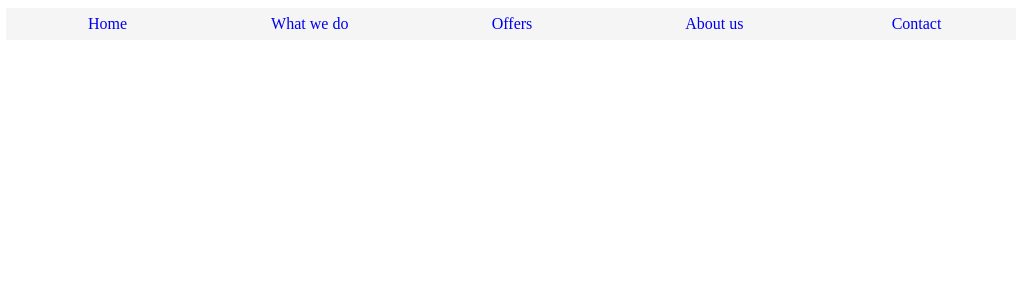
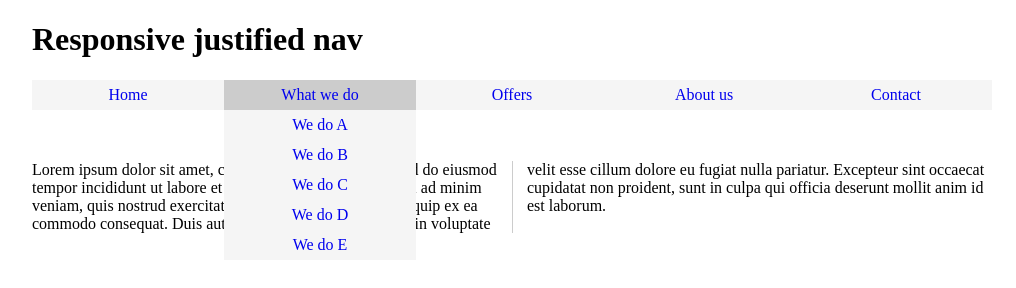
Before and after one commit to chlandin/responsive-justified-nav, a plain HTML site: page index.html in a window 1280 px wide. Both pictures are taken after a click on the link "What we do". Shown: the whole page, without its empty margins (128-1144 px from the left). Drawn offline with nearby package versions, Linux system fonts and the light colour scheme.

Commit message:
Improvements

```diff
--- a/index.html
+++ b/index.html
@@ -5,17 +5,18 @@
         <meta name="viewport" content="width=device-width, height=device-height, initial-scale=1">
         <title>Responsive Justified Nav</title>
         <link rel="stylesheet" href="style.css">
-        <link href="http://netdna.bootstrapcdn.com/font-awesome/3.2.1/css/font-awesome.css" rel="stylesheet">
+        <link href="http://netdna.bootstrapcdn.com/font-awesome/4.0.2/css/font-awesome.css" rel="stylesheet">
         <script src="http://ajax.googleapis.com/ajax/libs/jquery/1.10.2/jquery.min.js"></script>
         <script src="script.js"></script>
     </head>
     <body>
-        <nav>
-            <a href="#" id="nav-collapse"><i class="icon-reorder"></i> Menu</a>
-            <ul class="main_nav">
+            <h1>Responsive justified nav</h1>
+            <nav role="navigation">
+                <button class="nav-expand"><i class="fa fa-bars"></i></button>
+                <ul class="main-nav-list">
                     <li><a href="#">Home</a></li>
                     <li class="parent">
-                    <a href="#">What we do <i class="icon-plus-sign"></i></a>
+                        <a href="#">What we do <i class="fa fa-chevron-right"></i></a>
                         <ul>
                             <li><a href="#">We do A</a></li>
                             <li><a href="#">We do B</a></li>
@@ -24,7 +25,7 @@
                             <li><a href="#">We do E</a></li>
                         </ul>
                     <li class="parent">
-                    <a href="#">Offers <i class="icon-plus-sign"></i></a>
+                        <a href="#">Offers <i class="fa fa-chevron-right"></i></a>
                         <ul>
                             <li><a href="#">Offer A</a></li>
                             <li><a href="#">Offer B</a></li>
@@ -35,5 +36,8 @@
                     <li><a href="#">Contact</a></li>
                 </ul>
             </nav>
+            <div class="content">
+                <p>Lorem ipsum dolor sit amet, consectetur adipisicing elit, sed do eiusmod tempor incididunt ut labore et dolore magna aliqua. Ut enim ad minim veniam, quis nostrud exercitation ullamco laboris nisi ut aliquip ex ea commodo consequat. Duis aute irure dolor in reprehenderit in voluptate velit esse cillum dolore eu fugiat nulla pariatur. Excepteur sint occaecat cupidatat non proident, sunt in culpa qui officia deserunt mollit anim id est laborum.</p>
+            </div>
     </body>
 </html>
--- a/script.js
+++ b/script.js
@@ -1,34 +1,36 @@
 jQuery(function($){
 
+    function toggleNavVisibility(nav) {
+        var nd = 'nav-down';
 
-    $('#nav-collapse').click(function(e) {
-        e.preventDefault();
-        $('.main_nav').slideToggle();
+        if ($(nav).hasClass(nd)) {
+            $(nav).animate({ height:0 }, 300);
+            setTimeout(function() {
+                $(nav).removeClass(nd).removeAttr('style');
+            }, 320);
+        } else {
+            var newHeight = $(nav).css('height', 'auto').height();
+            $(nav).height(0).animate( { height:newHeight }, 300);
+            setTimeout(function() {
+                $(nav).addClass(nd).removeAttr('style');
+            }, 320);
+        }
+    }
+
+    $('.nav-expand').click(function() {
+        var nav = '.main-nav-list';
+        toggleNavVisibility(nav);
     });
 
-    var child_ul = $('.main_nav .parent ul');
+    $('.parent a').click(function(e) {
+        e.preventDefault();
+        if ($(this).find('i').hasClass('fa-chevron-right')) {
+            $(this).find('i').removeClass('fa-chevron-right').addClass('fa-chevron-down');
+        } else {
+            $(this).find('i').removeClass('fa-chevron-down').addClass('fa-chevron-right');
+        }
+        var nav = $(this).next();
+        toggleNavVisibility(nav);
+    });
 
-    if ( $(window).width() < 768 ) {
-        $('.main_nav .parent>a').click(function(e) {
-            e.preventDefault();
-            if ($(this).next('ul').is(':visible')) {
-                $(this).next('ul').slideToggle();
-                $(this).find('i').removeClass('icon-minus-sign');
-                $(this).find('i').addClass('icon-plus-sign');
-            } else {
-                $(child_ul).slideUp();
-                $(child_ul).parent().find('i').removeClass('icon-minus-sign');
-                $(child_ul).parent().find('i').addClass('icon-plus-sign');
-                $(this).next('ul').slideToggle();
-                $(this).find('i').removeClass('icon-plus-sign');
-                $(this).find('i').addClass('icon-minus-sign');
-            }
-        });
-    }
-
-    if ( $(window).width() >= 768 ) {
-        $('.main_nav .parent>a').click(function(e) {
-            e.preventDefault();
-        });
-    }
 });
--- a/style.less
+++ b/style.less
@@ -1,40 +1,65 @@
-nav a {
+//* IE10 viewport fix */
+@-ms-viewport { width: device-width; }
+@viewport { width: device-width; }
+
+body {
+    width: 95%;
+    max-width: 960px;
+    margin: 0 auto;
+    position: relative;
+}
+nav {
+    overflow: hidden;
+}
+a {
     text-decoration: none;
 }
-.main_nav {
-    display: none;
-    list-style: none;
+.nav-expand {
+    font-size: 1.2em;
+}
+
+.main-nav-list {
+    height: 0;
+    line-height: 30px;
+    overflow: hidden;
+    max-width: 250px;
+    display: block;
     padding-left: 1em;
-    max-width: 200px;
-    .parent i {
+    margin: 0;
+    list-style-type: none;
+    i {
         float: right;
     }
     ul {
-        display: none;
-        list-style: none;
+        height: 0;
+        overflow: hidden;
         padding-left: 1em;
+        list-style-type: none;
+        &.nav-down {
+            height: auto;
+        }
+    }
+    &.nav-down {
+        height: auto;;
     }
 }
 
 @media all and (min-width: 768px) {
-    nav {
-        width: 80%;
-        margin: 0 auto;
-        >a {
-            display: none;
-        }
+    .nav-expand {
+        display: none;
     }
-    .main_nav {
-        display: block;
+    .main-nav-list {
+        height: auto;
+        max-width: 960px;
         text-align: justify;
-        font-size: 0em;
-        max-width: inherit;
+        padding: 0;
+        font-size: 0;
         &:after {
             content: "";
             display: inline-block;
             width: 100%;
         }
-        li {
+        >li {
             font-size: 1rem;
             display: inline-block;
             width: 20%;
@@ -43,32 +68,33 @@ nav a {
         a {
             display: block;
             background: #F5F5F5;
-            line-height: 2em;
-            &:hover {
+            &:hover, &:focus {
                 background: #ccc;
             }
         }
-        .parent  {
-            >a {
-                cursor: default;
-            }
-            i {
-                display: none;
-                position: relative;
-            }
+        i {
+            display: none;
         }
-        .parent:hover ul, .parent:focus ul {
-            display: block;
-            cursor: s-resize;
+        li.parent:hover ul {
+            height: auto;
         }
         ul {
             position: absolute;
+            width: 20%;
             padding: 0;
-            width: 16%;
-            li {
-                display: block;
-                width: 100%;
-            }
         }
     }
+    .content p {
+        -webkit-column-count: 2;
+        -webkit-column-gap: 30px;
+        -webkit-column-rule: 1px solid #ccc;
+
+        -moz-column-count: 2;
+        -moz-column-gap: 30px;
+        -moz-column-rule: 1px solid #ccc;
+
+        column-count: 2;
+        column-gap: 30px;
+        column-rule: 1px solid #ccc;
+    }
 }
```
Also changed, not shown: style.css. Lines whose indentation alone changed are shown as unchanged.
